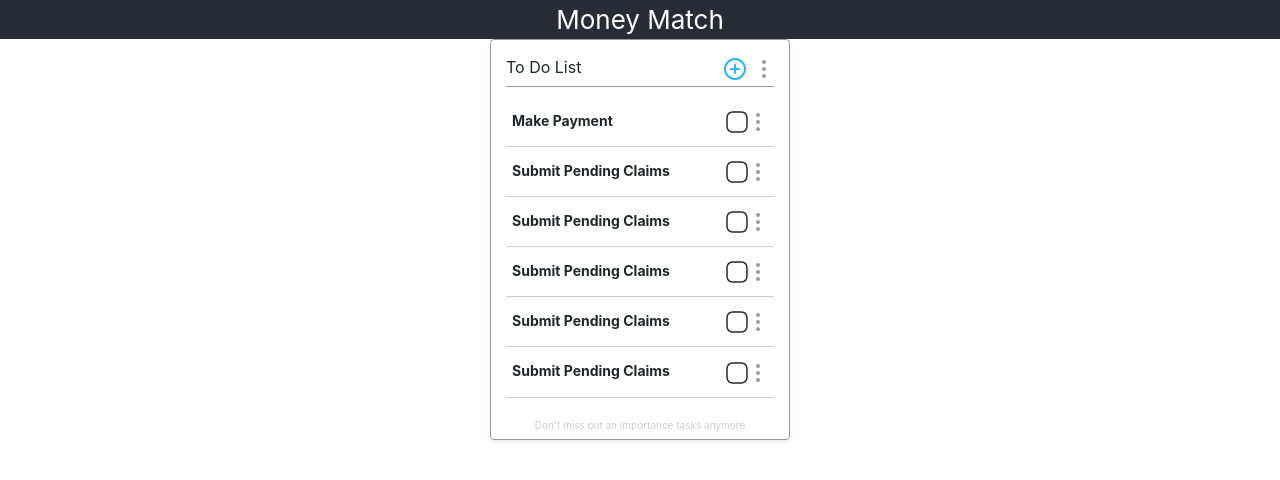
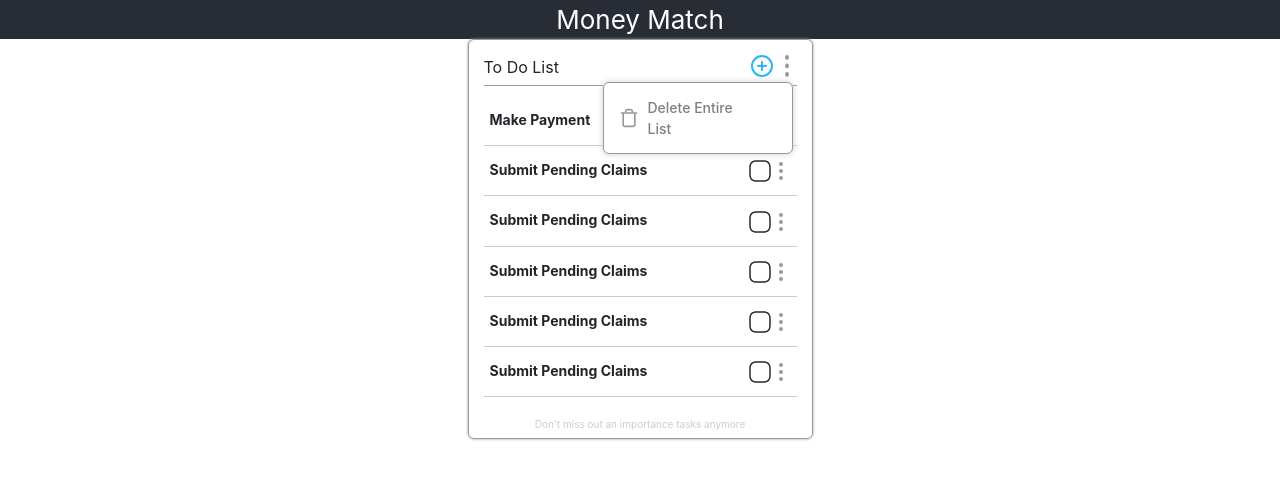
Before and after one commit to Irzu09/todolist, a React (Create React App) app: page / in a window 1280 px wide. Both pictures are taken after a click on the picture 764 px from the left and 68 px from the top of the page. Shown: the top 480 px of the page. Built offline with nearby package versions, Linux system fonts and the light colour scheme.

Commit message:
completion of Delet

```diff
--- a/src/App.css
+++ b/src/App.css
@@ -14,9 +14,12 @@
 
 .Box {
   border: solid 1px #999;
-  width: 300px;
+  border-radius: 6px;
+  width: 345px;
   margin: auto;
   padding: 15px 15px 6px 15px;
+  box-shadow: 0 0 3px #999;
+  position: relative;
 }
 
 .Sect1 {
@@ -26,6 +29,26 @@
 .Divider {
   border-bottom: solid 1px #999;
   margin: auto;
+}
+
+.MoreDropdownContainer {
+  background-color: white;
+  border: solid 1px #999;
+  border-radius: 6px;
+  box-shadow: 0 0 6px #ccc;
+  width: 190px;
+  position: absolute;
+  right: 4px;
+  top: 27px;
+}
+
+.MoreDropdown {
+  background: url('./assets/delete.svg') no-repeat center left 15px;
+  background-size: 20px;
+  font-size: 14px;
+  color: #7f7f7f;
+  font-weight: 450;
+  padding: 14px 38px 14px 44px;
 }
 
 .Sect2 {
--- a/src/App.js
+++ b/src/App.js
@@ -6,6 +6,7 @@ import { useState } from 'react';
 
 function App() {
   const [add, setAdd] = useState(false);
+  const [more, setMore] = useState(false);
 
   const list = [
     { id: 1, subject: 'Make Payment', status: false },
@@ -21,13 +22,28 @@ function App() {
         Money Match
       </header>
       <body>
-        <div className='Box shadow-sm rounded'>
+        <div className='Box'>
           <div className='d-flex justify-content-between Sect1'>
-            <span>To Do List</span>
-            <span>
-              <img src={AddIcon} className='mr-3' alt='add icon' onClick={() => setAdd(!add)} />
-              <img src={MoreIcon} className='mr-2' alt='more icon' />
-            </span>
+            <div>To Do List</div>
+            <div>
+              <div className='d-flex flex-row'>
+                <div className='d-flex'>
+                  <img src={AddIcon} className='pr-2 ' alt='add icon' onClick={() => setAdd(!add)} />
+                </div>
+                <div className='position-relative d-flex'>
+                  <img src={MoreIcon} className='pl-1 pr-2' alt='more icon' onClick={() => setMore(!more)} />
+
+                  {more &&
+                    <div className='MoreDropdownContainer'>
+                      <div className='MoreDropdown'>
+                        Delete Entire List
+                      </div>
+                    </div>
+                  }
+
+                </div>
+              </div>
+            </div>
           </div>
           <div className='Divider'></div>
           <div className='Sect2'>
```
